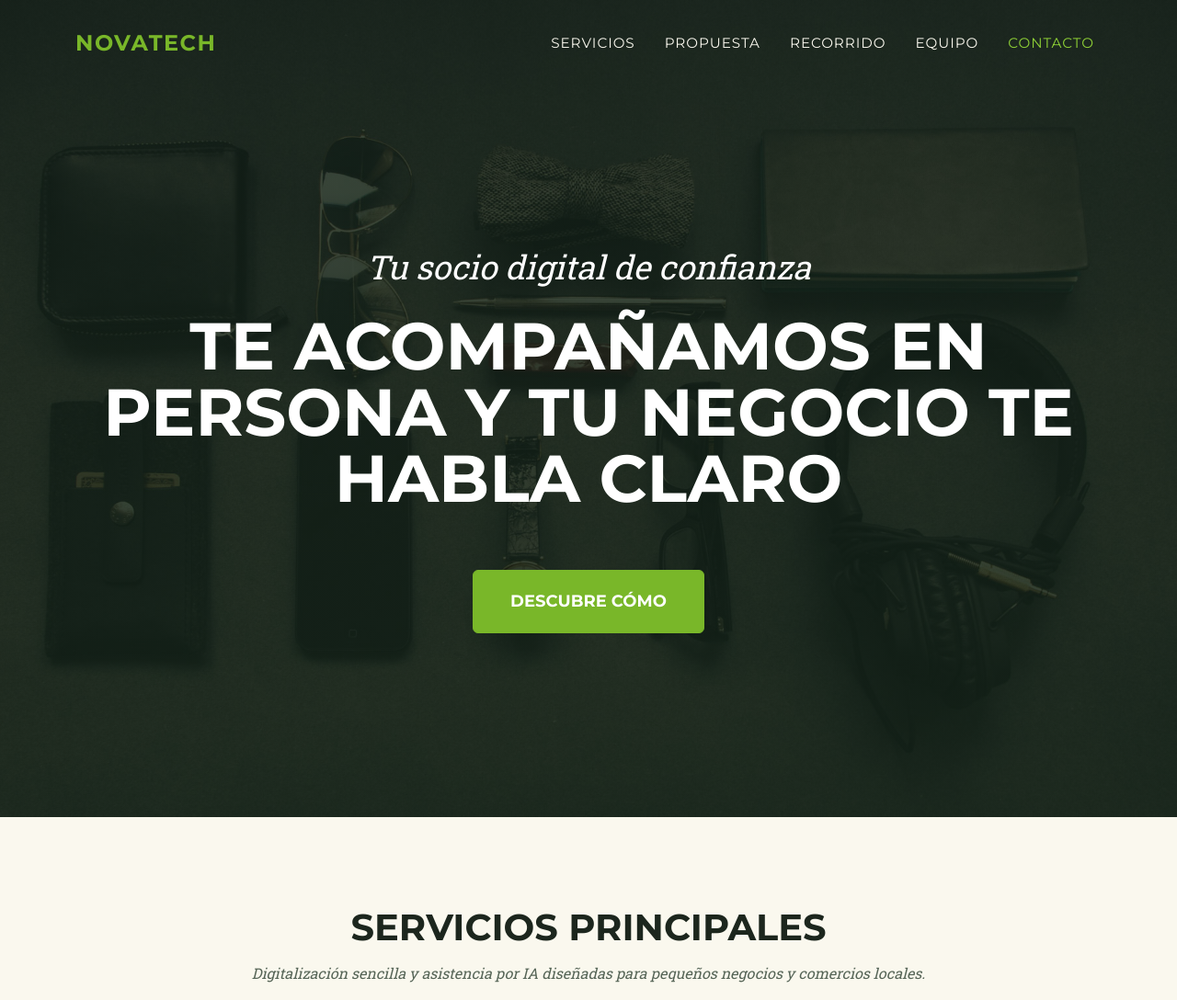
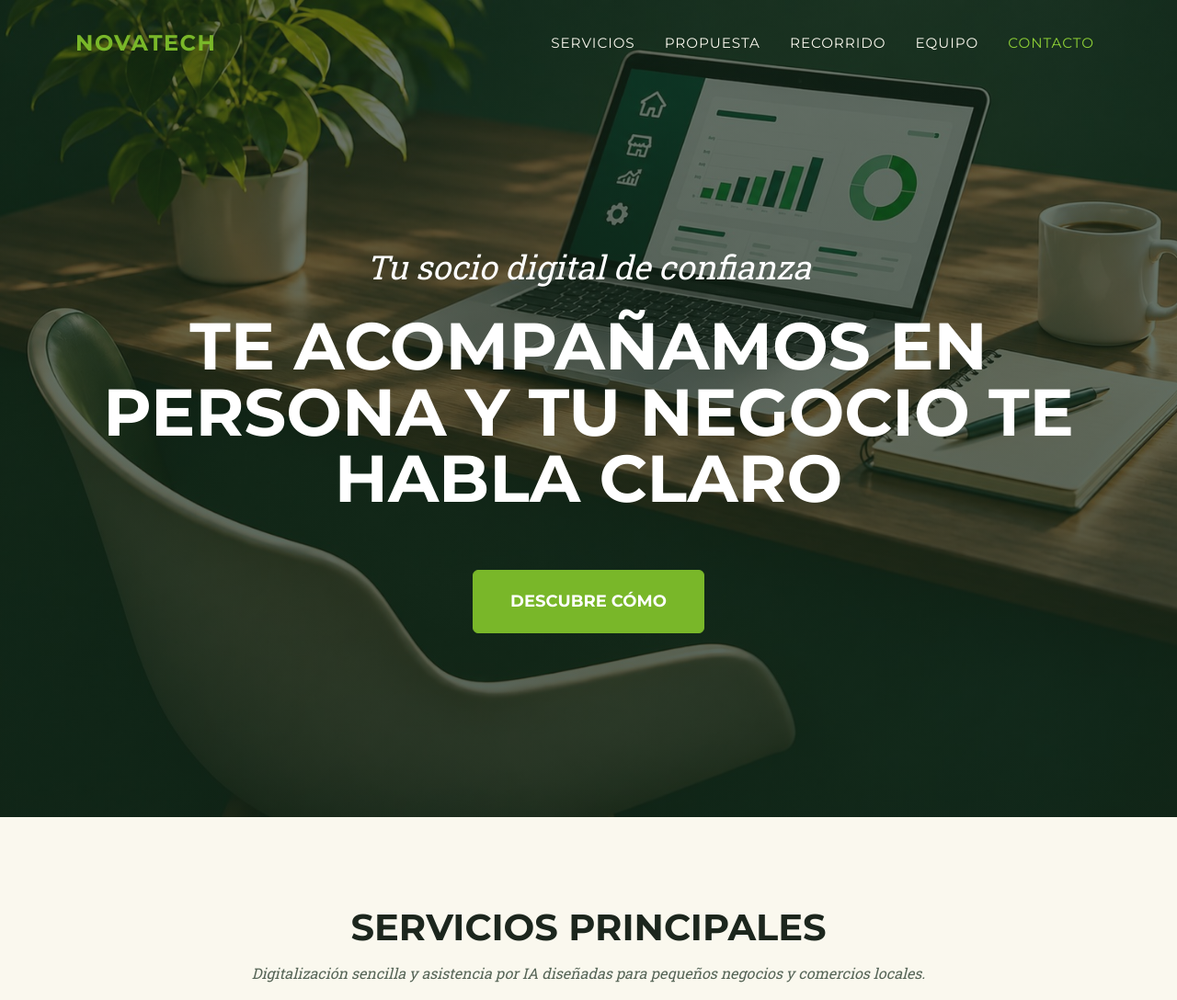
Before and after one commit to reptilAndaluz/NovaTech, a Laravel app: page / in a window 1280 px wide. Shown: the top 1088 px of the page at 92% size. Run offline with Laravel 12, Linux system fonts and the light colour scheme; some libraries are stand-ins or nearby versions.

Commit message:
style(ui): use Section-home.jpg as hero background

```diff
--- a/html/public/css/custom-theme.css
+++ b/html/public/css/custom-theme.css
@@ -106,7 +106,7 @@ body {
 
 /* Hero / Masthead */
 header.masthead {
-  background-image: linear-gradient(rgba(20, 38, 23, 0.62), rgba(20, 38, 23, 0.72)), url("../assets/img/header-bg.jpg");
+  background-image: linear-gradient(rgba(20, 38, 23, 0.62), rgba(20, 38, 23, 0.72)), url("../assets/img/Section-home.jpg");
 }
 
 /* Portfolio */
```
Also changed, not shown: Section-home.png (deleted), html/public/assets/img/Section-home.jpg (added).
